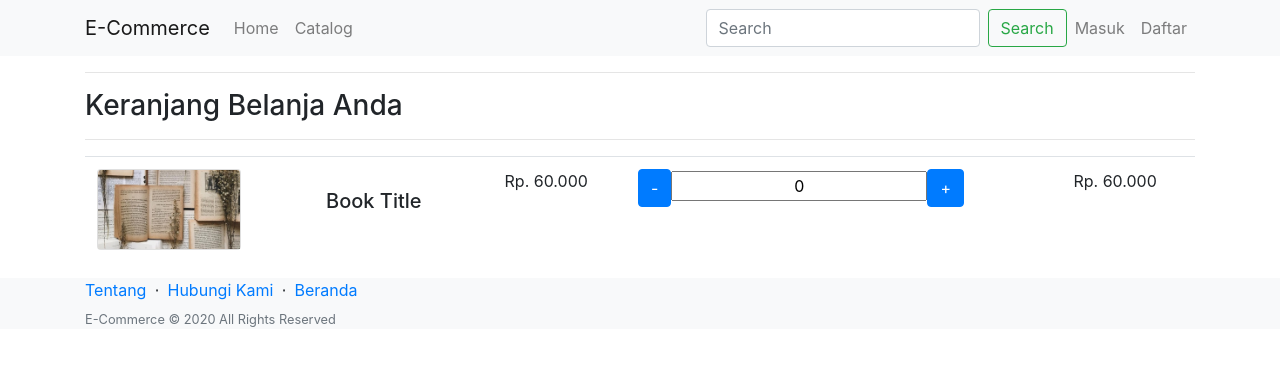
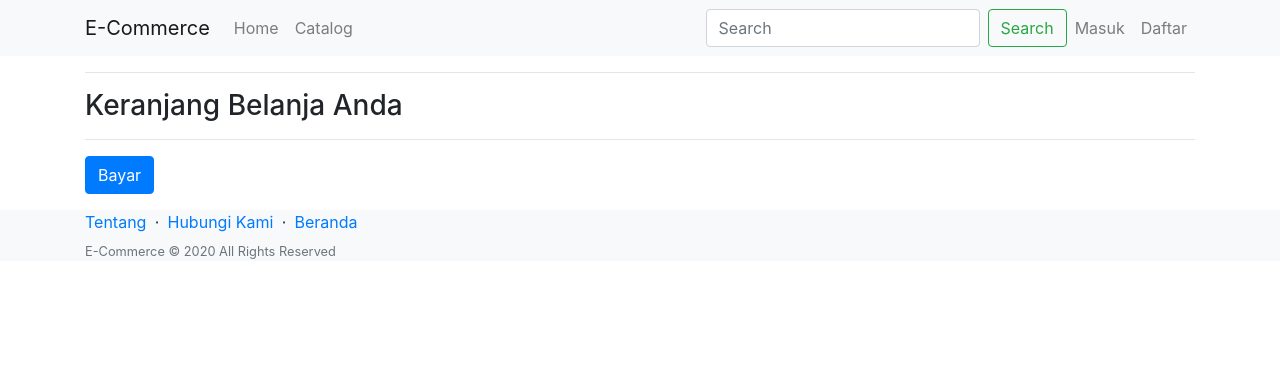
Before and after one commit to zauqi09/E-Commerce, a React (Create React App) app: page /keranjang in a window 1280 px wide. Shown: the top 366 px of the page. Built offline with nearby package versions, Linux system fonts and the light colour scheme.

Commit message:
keranjang clear

```diff
--- a/src/components/index.js
+++ b/src/components/index.js
@@ -8,5 +8,5 @@ import ListProduct from './listproduct'
 import SetHome from './sethome'
 import SixCol from './6col-card'
 import ProdCard from './card'
-
-export {NavLink, CarouselHome,NavAdmin,ListUser,AddProduk,ModalDetail,ListProduct,SetHome,SixCol,ProdCard}
+import RowKeranjang from './tabel-keranjang'
+export {NavLink, CarouselHome,NavAdmin,ListUser,AddProduk,ModalDetail,ListProduct,SetHome,SixCol,ProdCard,RowKeranjang}
--- a/src/pages/detail/index.js
+++ b/src/pages/detail/index.js
@@ -5,12 +5,17 @@ import { connect } from 'react-redux'
 class Detail extends Component {
     constructor(props) {
         super(props);
-        this.state = {  }
+        this.state = { defaultpcs :
+            {
+                jumlah : 1
+            }
+        }
     }
 
     onAddtoCart = () => {
         const {dataLogin, detailProduct} = this.props
-        this.props.AddToCart({dataLogin, detailProduct})
+        const {defaultpcs} = this.state
+        this.props.AddToCart({dataLogin, detailProduct,defaultpcs})
         this.props.handlePlus()
     }
 
--- a/src/pages/keranjang/index.js
+++ b/src/pages/keranjang/index.js
@@ -1,30 +1,16 @@
 import React, { Component } from 'react';
-import { Container, Row, Col, Form, Table, Card, Button } from 'react-bootstrap';
-import carousel1 from '../../img/carousel1.jpg'
+import { Container, Row, Col, Table, Button, } from 'react-bootstrap';
 import { connect } from 'react-redux'
+import {RowKeranjang} from '../../components'
 
 class Keranjang extends Component {
     constructor(props) {
         super(props);
         this.state = {  }
     }
-    OnhandlePlus = () => {
-        this.props.handlePlus(this.props.dataLogin,
-            this.props.userList,
-            this.props.listProduct,
-            this.props.bestSeller,
-            this.props.discountItem,
-            this.props.newArrival)
-    }
-    OnhandleMinus = () => {
-        this.props.handleMinus(this.props.dataLogin,
-            this.props.userList,
-            this.props.listProduct,
-            this.props.bestSeller,
-            this.props.discountItem,
-            this.props.newArrival)
-    }
+
     render() {
+        const trx = this.props.listCart
         return (
             <>
                 <Container>
@@ -35,33 +21,20 @@ class Keranjang extends Component {
                 <Container>
                     <Row>
                         <Col sm={12}>
-                            <Form>
-                                <div>
-                                    <Table>
-                                        <tr>
-                                            <td>
-                                            <Card style={{ width: '9rem' }}>
-                                                <Card.Img variant="top" src={carousel1} />
-                                            </Card>
-                                            </td>
-                                            <td>
-                                            <Card.Body>
-                                                <Card.Title>Book Title</Card.Title>
-                                            </Card.Body>
-                                            </td>
-                                            <td><p>Rp. 60.000</p></td>
-                                            <td>
-                                                <div>
-                                                    <Button onClick={this.OnhandleMinus} >-</Button>
-                                                    <input type="text" value={this.props.order} style={{textAlign: 'center'}} />
-                                                    <Button onClick={this.OnhandlePlus} >+</Button>
-                                                </div>
-                                            </td>
-                                            <td><p>Rp. 60.000</p></td>
-                                        </tr>
-                                    </Table>
-                                </div>
-                            </Form>
+                            <Table>
+                                {
+                                    trx.filter(trx =>{
+                                        if (trx.dataLogin.username===this.props.dataLogin.username){
+                                            return trx
+                                        }
+                                    }).map((trx, idx) => {
+                                        return <RowKeranjang trx={trx} idx={idx}/>
+                                    })
+                                }
+                                <tr>
+                                    <Button>Bayar</Button>
+                                </tr>
+                            </Table>
                         </Col>
                     </Row>
                 </Container>
@@ -72,23 +45,15 @@ class Keranjang extends Component {
 
 const mapStateToProps = (state) => {
     return {
+        dataLogin : state.auth.dataLogin,
+        detailProduct : state.product.detailProduct,
         statusLogin: state.auth.isLoggedIn,
         userList : state.auth.userListFromApp,
         listProduct: state.product.listProduct,
         order: state.cart.order,
-        bestSeller : state.product.bestSeller,
-        newArrival : state.product.newArrival,
-        discountItem : state.product.discountItem,
-        dataProduct : state.product.dataProduct,
-        dataLogin : state.auth.dataLogin
+        listCart: state.cart.listCart,
     }
 }
 
-const mapDispatchToProps = (dispatch) => {
-    return {
-        handlePlus: () => dispatch({ type: 'PLUS_ORDER'}),
-        handleMinus: () => dispatch({ type: 'MINUS_ORDER'}),
-    }
-}
 
-export default connect(mapStateToProps, mapDispatchToProps)(Keranjang);
+export default connect(mapStateToProps)(Keranjang);
```
